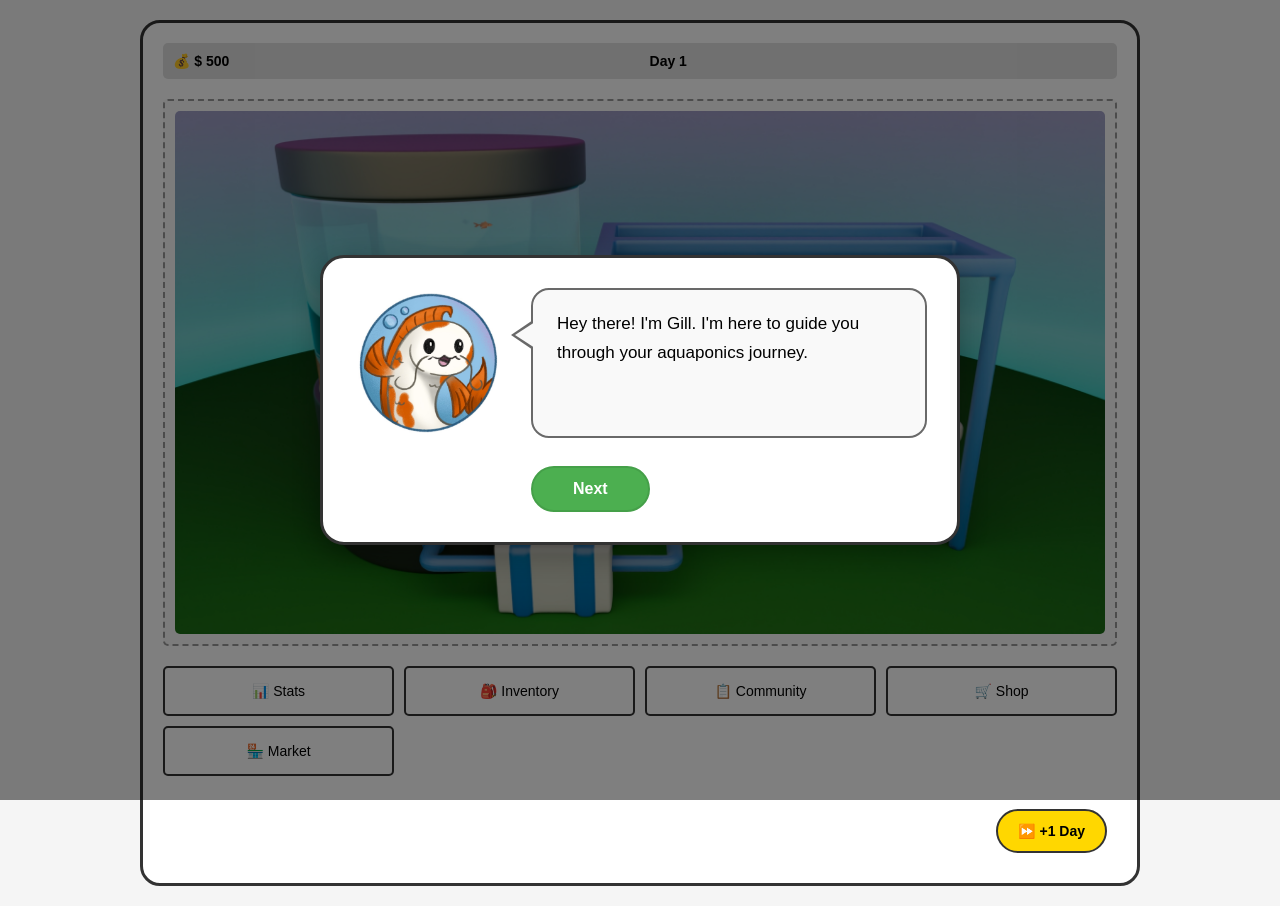
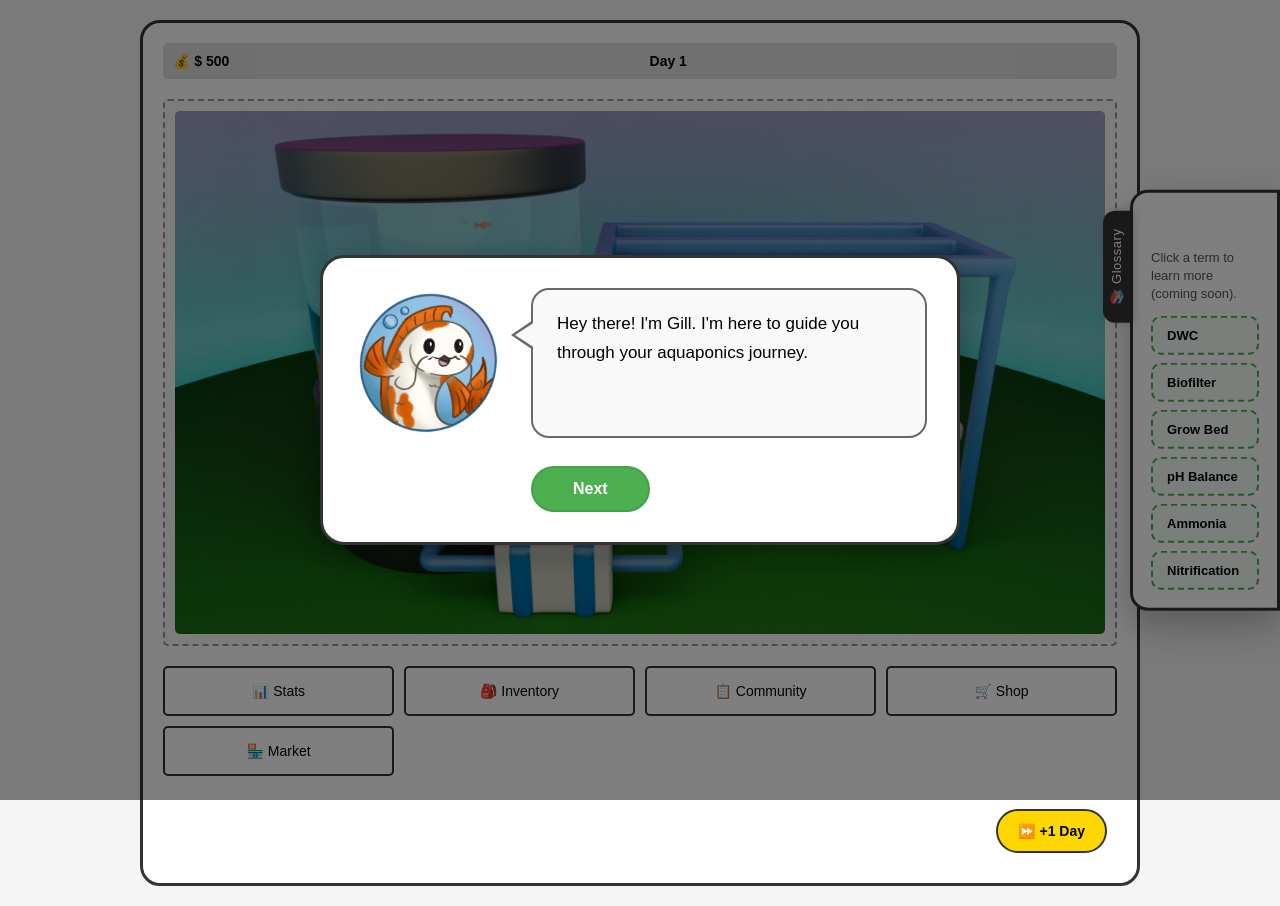
Before and after one commit to aliciacyg/flowfarm-static, a plain HTML site: page index.html in a window 1280 px wide. Drawn offline with Linux system fonts and the light colour scheme.

Commit message:
Added glossary + image changes to simulate fish and plant growth

```diff
--- a/index.html
+++ b/index.html
@@ -230,6 +230,22 @@
       </div>
     </div>
   </div>
+
+  <!-- Off-screen Aquaponics Glossary -->
+  <aside class="glossary-panel" aria-label="Aquaponics glossary terms">
+    <div class="glossary-panel-handle">📚 Glossary</div>
+    <div class="glossary-panel-content">
+      <p class="glossary-panel-note">Click a term to learn more (coming soon).</p>
+      <div class="glossary-terms">
+        <button type="button" class="glossary-term-btn">DWC</button>
+        <button type="button" class="glossary-term-btn">Biofilter</button>
+        <button type="button" class="glossary-term-btn">Grow Bed</button>
+        <button type="button" class="glossary-term-btn">pH Balance</button>
+        <button type="button" class="glossary-term-btn">Ammonia</button>
+        <button type="button" class="glossary-term-btn">Nitrification</button>
+      </div>
+    </div>
+  </aside>
   <script src="script.js"></script>
 </body>
 
--- a/script.js
+++ b/script.js
@@ -696,8 +696,9 @@ const gillMessagesByDay = {
     1: [
         `Hey there! I'm Gill. I'm here to guide you through your aquaponics journey.`,
         `Aquaponics is all about teamwork: fish provide nutrients for plants, and plants clean the water for fish.`,
-        `For now, you're going to be in charge of this small deep-water culture tank. You can learn more about the details of these aquaponics terms in help tab in your own time (stretch feature). Right now, let's talk about running your system.`,
+        `For now, you're going to be in charge of this small deep-water culture tank. You can learn more about the details of these aquaponics terms in help tab in your own time. Right now, let's talk about running your system.`,
         `Most days, you don't have to do much. Just do these three things daily: feed the fish, check your water stats, and the health of your fish and plants.`,
+        `To feed the fish, just click on the tank. Everything else can be done using the buttons.`,
         `Sometimes, unexpected things happen. Aquaponics systems can be sensitive and involve trial and error. Don't worry and believe in yourself!`,
         `That's all for now. I'll check in again tomorrow. Explore a bit, and have fun!`
     ],
@@ -705,13 +706,17 @@ const gillMessagesByDay = {
         `See? Pretty easy, right? Just a few simple tasks each day to keep your aquaponics system running smoothly.`,
         `Most days are going to be like this. But every so often, something unexpected might happen.`,
     ],
+    3: [
+        `Have you checked out the community board yet? It can feel really fulfilling to help out a fellow neighbor.`,
+        `Plus, sometimes they give really good gifts as thanks!`
+    ],
     7: [
         `Have you taken a look at your equipment lately?`,
         `Some pieces of equipment need regular maintenance to keep them functioning properly.`,
         `For example, your filter needs to be cleaned periodically to prevent clogs and maintain good water quality.`,
         `Don't forget to check on your filter once a week, just to make sure it's in good shape!`
     ],
-    30: [
+    31: [
         'You have made it to the end of the demo! Congratulations and thank you for playing!',
         'Don\'t forget to fill in the post-demo questionnaire provided by the students. Your input helps more than you know!',
         'It was a joy to help you through this little aquaponics journey. Take care!'
@@ -1460,6 +1465,33 @@ function updateDayDisplay() {
     if (dateDisplay) {
         dateDisplay.textContent = `Day ${gameState.day}`;
     }
+    updateTankImage();
+}
+
+function getTankImageForDay(day) {
+    if (day >= 20) {
+        return 'harvestplantsbigmanyfish.jpg';
+    }
+    if (day >= 15) {
+        return 'smallplantssmallmanyfish.jpg';
+    }
+    return 'smallplantssmallfewfish.jpg';
+}
+
+function updateTankImage() {
+    if (!tankPlaceholderEl) {
+        return;
+    }
+
+    const tankImageEl = tankPlaceholderEl.querySelector('img');
+    if (!tankImageEl) {
+        return;
+    }
+
+    const targetSrc = getTankImageForDay(gameState.day);
+    if (tankImageEl.getAttribute('src') !== targetSrc) {
+        tankImageEl.setAttribute('src', targetSrc);
+    }
 }
 
 // Balance management
@@ -1854,7 +1886,7 @@ function initializeTankFeedInteraction() {
     feedFishButtonEl = document.createElement('button');
     feedFishButtonEl.type = 'button';
     feedFishButtonEl.className = 'feed-fish-button';
-    feedFishButtonEl.textContent = 'feed fish';
+    feedFishButtonEl.textContent = 'Feed fish';
     feedFishButtonEl.setAttribute('aria-label', 'Feed fish');
     tankPlaceholderEl.appendChild(feedFishButtonEl);
 
--- a/styles.css
+++ b/styles.css
@@ -852,3 +852,67 @@ button.primary:hover {
 .stat-update-pulse {
     animation: stat-update-pulse 500ms ease-in-out;
 }
+
+/* Off-screen Glossary Panel */
+.glossary-panel {
+    position: fixed;
+    top: 50%;
+    right: 0px;
+    width: 150px;
+    transform: translateY(-50%);
+    background: #ffffff;
+    border: 3px solid #333;
+    border-radius: 18px 0 0 18px;
+    padding: 56px 18px 18px;
+    box-shadow: 0 15px 35px rgba(0, 0, 0, 0.25);
+    z-index: 400;
+}
+
+.glossary-panel-handle {
+    position: absolute;
+    left: -30px;
+    top: 130px;
+    transform: rotate(-90deg);
+    transform-origin: left top;
+    background: #333;
+    color: #fff;
+    padding: 6px 18px;
+    border-radius: 12px 12px 0 0;
+    font-size: 13px;
+    letter-spacing: 0.5px;
+    box-shadow: 0 4px 10px rgba(0, 0, 0, 0.2);
+}
+
+.glossary-panel-content {
+    display: flex;
+    flex-direction: column;
+    gap: 12px;
+}
+
+.glossary-panel-note {
+    font-size: 13px;
+    color: #555;
+    line-height: 1.4;
+}
+
+.glossary-terms {
+    display: flex;
+    flex-direction: column;
+    gap: 8px;
+}
+
+.glossary-term-btn {
+    text-align: left;
+    padding: 10px 14px;
+    border: 2px dashed #4CAF50;
+    border-radius: 10px;
+    background: #f7fff7;
+    font-weight: bold;
+    font-size: 13px;
+    cursor: pointer;
+    transition: background 0.2s, transform 0.2s;
+}
+
+.glossary-term-btn:hover {
+    background: #e9fbe9;
+}
```
